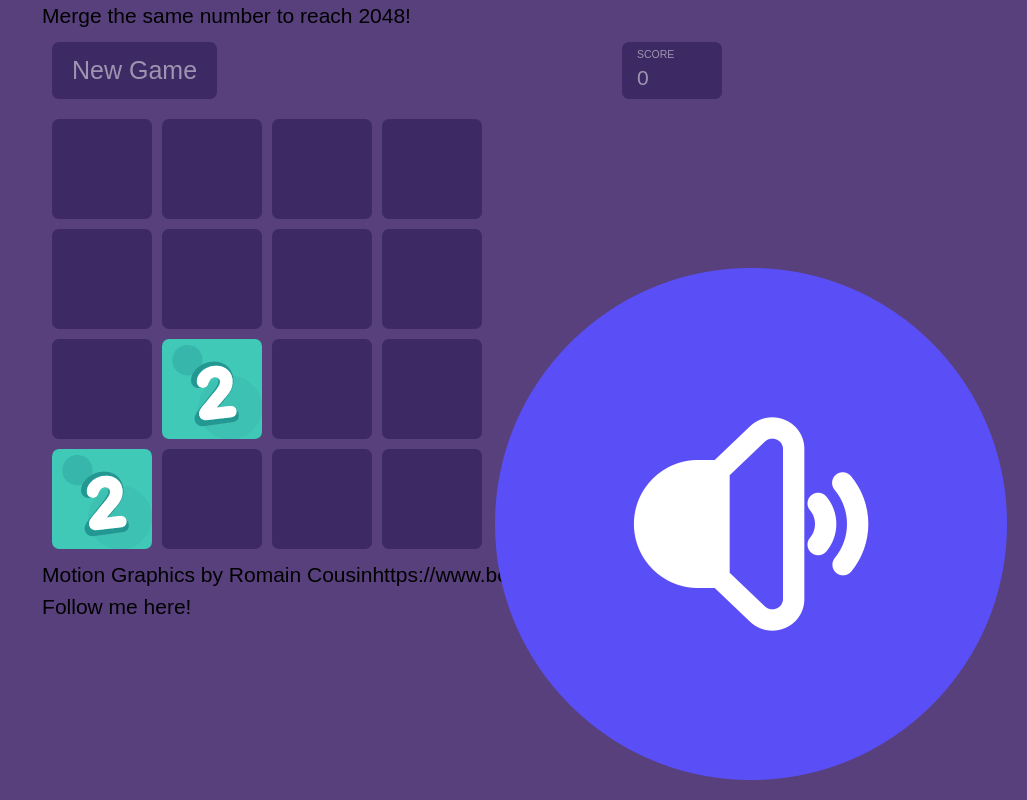
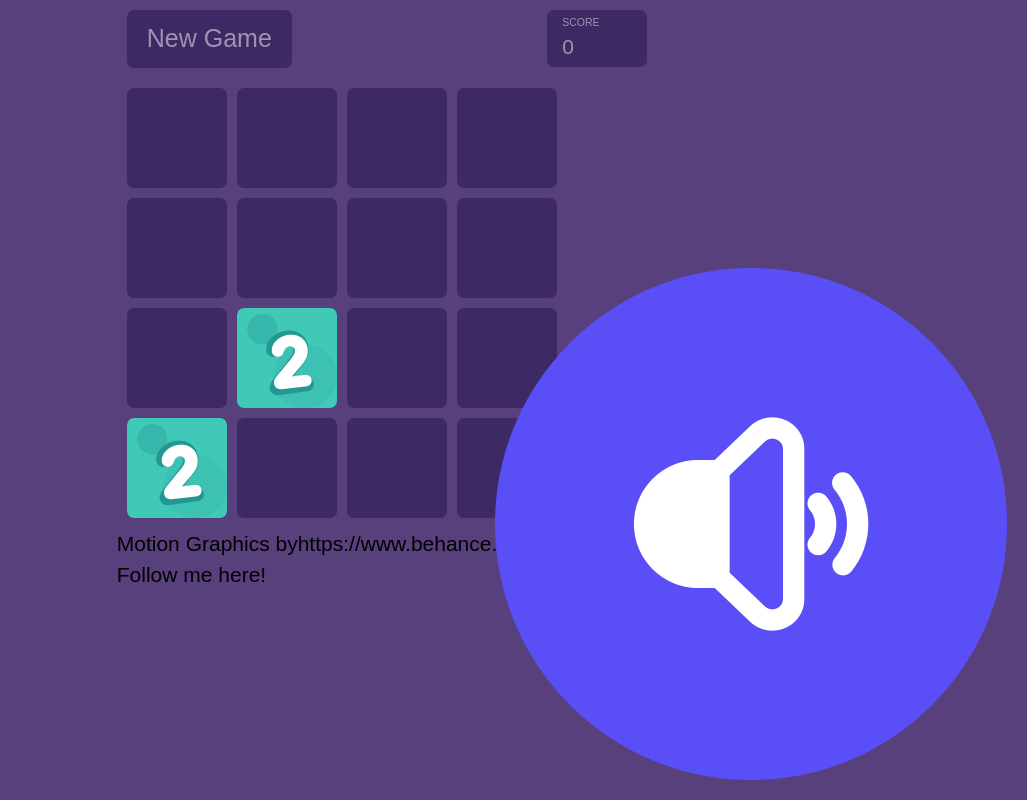
Before and after one commit to maldikurniawan/2048-animated, a React (Vite) app: page / in a window 1280 px wide. Shown: the whole page, without its empty margins (253-1280 px from the left). Built offline with nearby package versions, Linux system fonts and the light colour scheme.

Commit message:
fix text

```diff
--- a/src/components/Board.jsx
+++ b/src/components/Board.jsx
@@ -97,9 +97,6 @@ const BoardView = () => {
 
     return (
         <div>
-            <div className="text-white text-center mt-2 font-bold text-2xl max-sm:text-xl max-sm:py-2">
-                Merge the same number to reach 2048!
-            </div>
             <div className='details-box'>
                 <div className='resetButton' onClick={resetGame}>New Game</div>
                 <div className='score-box'>
@@ -112,8 +109,9 @@ const BoardView = () => {
                 {tiles}
                 <GameOverlay onRestart={resetGame} board={board} />
             </div>
-            <div className="text-center text-white text-xs mt-4 mx-2">
-                Motion Graphics by Romain Cousin
+            <div className="fixed bottom-[20px] left-[20px]">
+                <div className="text-left text-white text-xs">
+                    Motion Graphics by
                     <a
                         href="https://www.behance.net/romaincousin"
                         target="_blank"
@@ -125,12 +123,13 @@ const BoardView = () => {
                 </div>
                 <a
                     href="https://maldikurniawan.netlify.app/"
-                className="hover:text-pink-500 text-white text-center mt-2 flex justify-center"
+                    className="hover:text-purple-600 text-white mt-2 block"
                     target="_blank"
                     rel="noopener noreferrer"
                 >
                     Follow me here!
                 </a>
+            </div>
             <img
                 src={!isPlayingMusic ? soundoff : soundon}
                 onClick={() => setIsPlayingMusic(!isPlayingMusic)}
```
Lines whose indentation alone changed are shown as unchanged.
